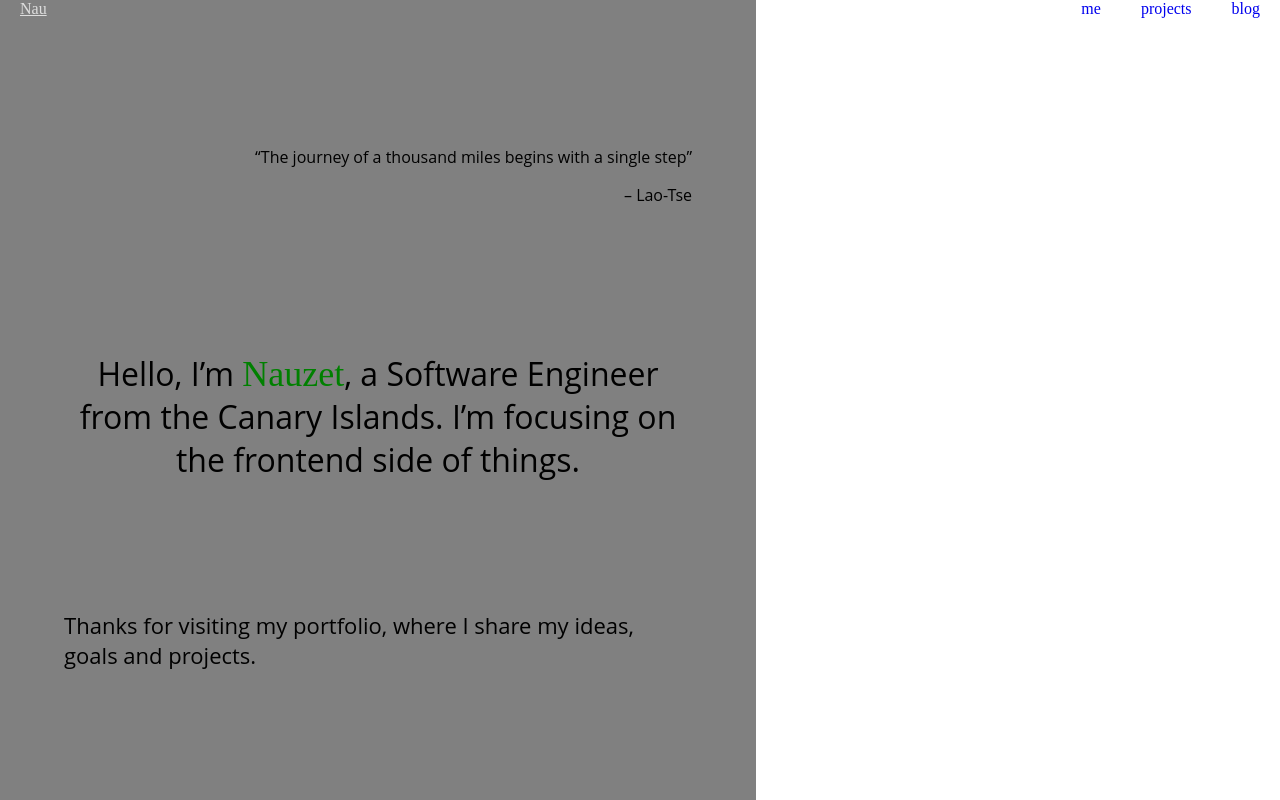
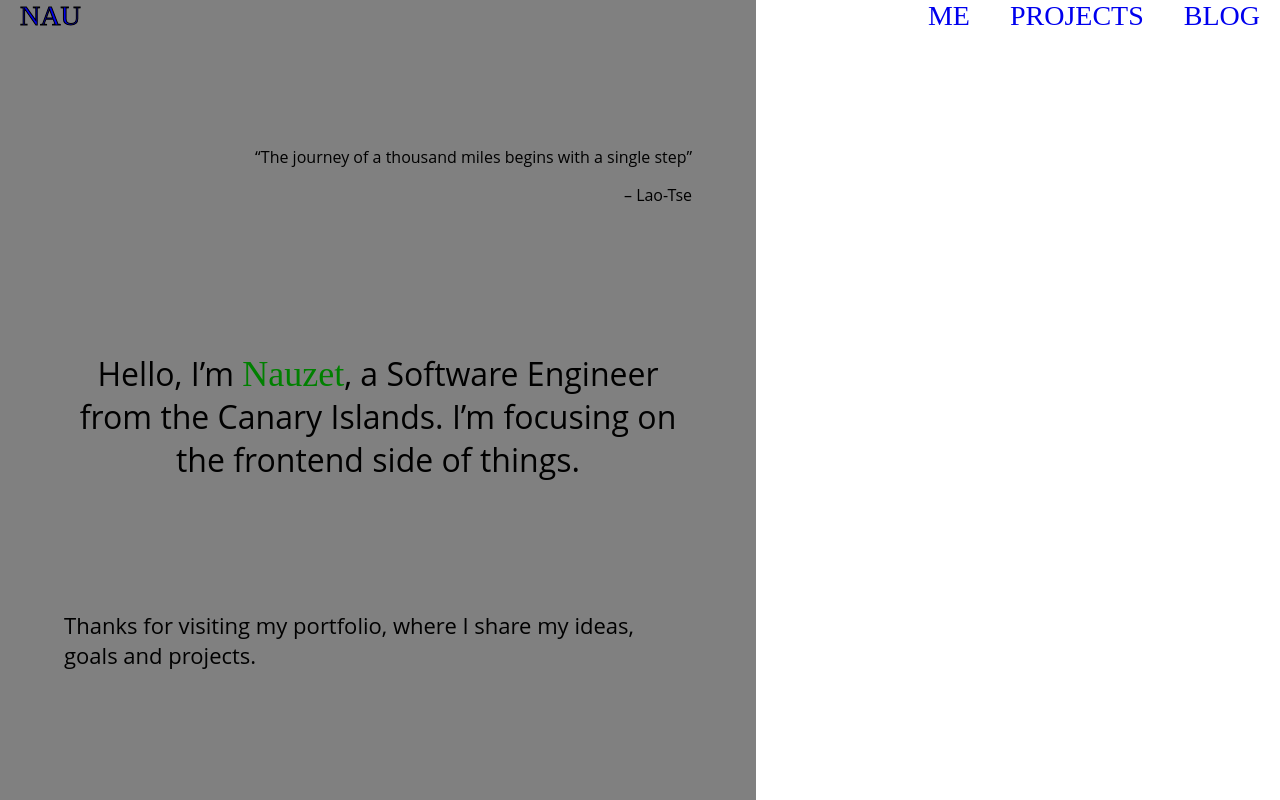
Before and after one commit to NauzetAduen/portfolio, a Next.js app: page / in a window 1280 px wide. Shown: the top 800 px of the page. Built offline with nearby package versions, Linux system fonts and the light colour scheme; a web font is replaced by a local one.

Commit message:
FIX shift on a elements

```diff
--- a/components/Nav.jsx
+++ b/components/Nav.jsx
@@ -6,16 +6,16 @@ export default function Nav() {
     <nav className={styles.nav}>
       <ul>
         <li>
-          <Link href="/">Nau</Link>
+          <Link href="/">NAU</Link>
         </li>
         <li>
-          <Link href="/me">me</Link>
+          <Link href="/me">ME</Link>
         </li>
         <li>
-          <Link href="/projects">projects</Link>
+          <Link href="/projects">PROJECTS</Link>
         </li>
         <li>
-          <Link href="/blog">blog</Link>
+          <Link href="/blog">BLOG</Link>
         </li>
       </ul>
     </nav>
--- a/styles/Nav.module.scss
+++ b/styles/Nav.module.scss
@@ -4,6 +4,7 @@
   // background-color: gold;
   position: fixed;
   font-family: constants.$secondaryFont;
+  font-size: 28px;
   width: 100%;
 }
 .nav ul {
@@ -23,11 +24,11 @@
 .nav li a {
   padding: 20px;
   text-decoration: none;
+  // text-shadow: 0 0 1px black;
 }
 .nav li a:visited {
   color: inherit;
 }
 .nav li a:hover {
-  color: #ddd;
-  text-decoration: underline;
+  -webkit-text-stroke: 1px black;
 }
```
